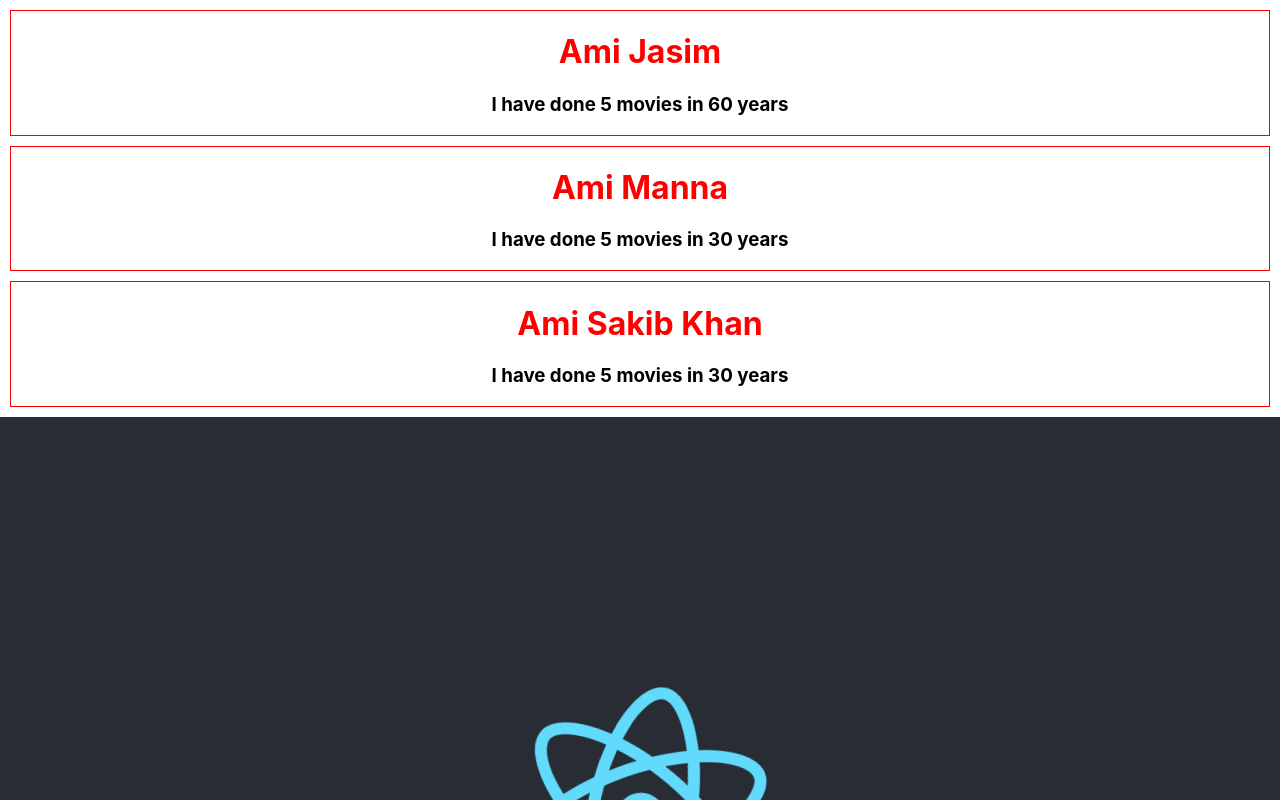
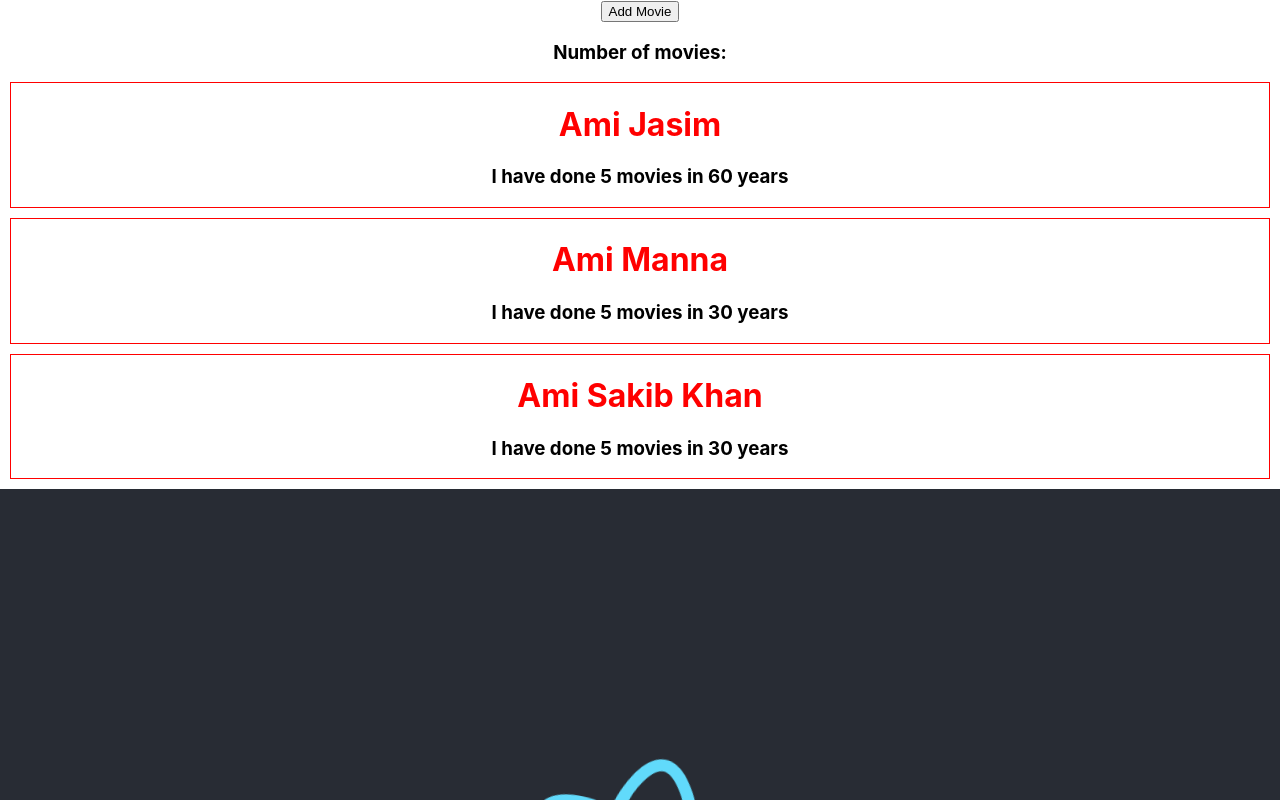
Before and after one commit to Ahsanul-kabir/web-day-48-how-react-works-recap-react-concepts, a React (Create React App) app: page / in a window 1280 px wide. Shown: the top 800 px of the page. Built offline with nearby package versions, Linux system fonts and the light colour scheme.

Commit message:
7 How to write and destructure usestate added

```diff
--- a/src/App.js
+++ b/src/App.js
@@ -1,10 +1,13 @@
 import logo from './logo.svg';
 import './App.css';
+import { useState } from 'react';
 
 function App() {
-  const nayoks = ['Sakib Khan','Bappi'];
+  const nayoks = ['Sakib Khan', 'Bappi'];
   return (
     <div className="App">
+
+      <MovieCounter></MovieCounter>
 
       <Nayok name="Jasim" age='60'></Nayok>
       <Nayok name="Manna"></Nayok>
@@ -17,12 +20,25 @@ function App() {
   );
 }
 
-function Nayok(props){
+function MovieCounter() {
+  const [count, setCount] = useState(0);
+
+  console.log(count, setCount)
+  return (
+    <div>
+      <button>Add Movie</button>
+      <h3>Number of movies: </h3>
+    </div>
+  )
+}
+
+
+function Nayok(props) {
   const nayokStyle = {
-    color : 'red'
+    color: 'red'
   }
   return (
-    <div style = {{border: '1px solid red', margin:"10px"}}>
+    <div style={{ border: '1px solid red', margin: "10px" }}>
       <h1 style={nayokStyle}>Ami {props.name}</h1>
       <h3>I have done 5 movies in {props.age || 30} years</h3>
     </div>
```
